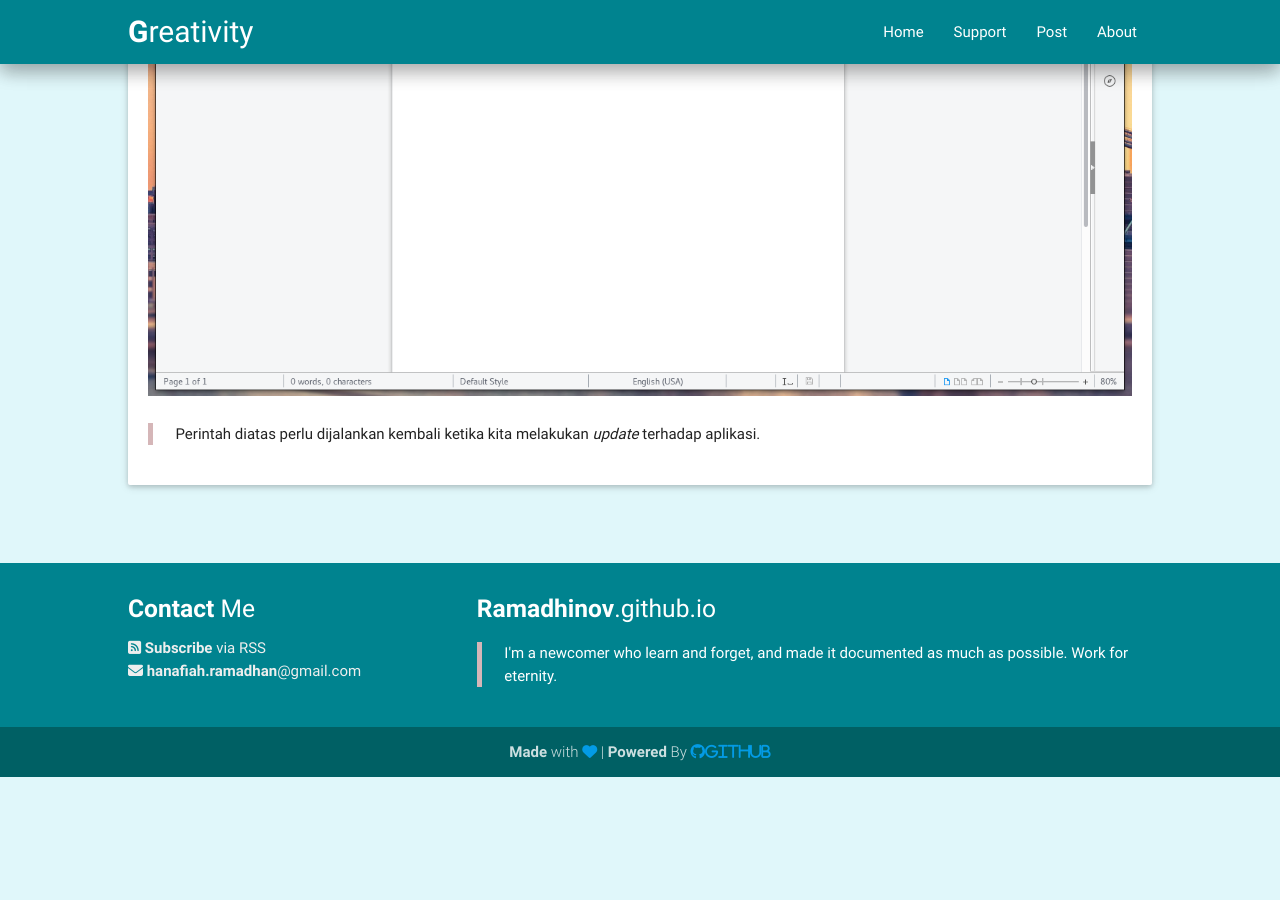
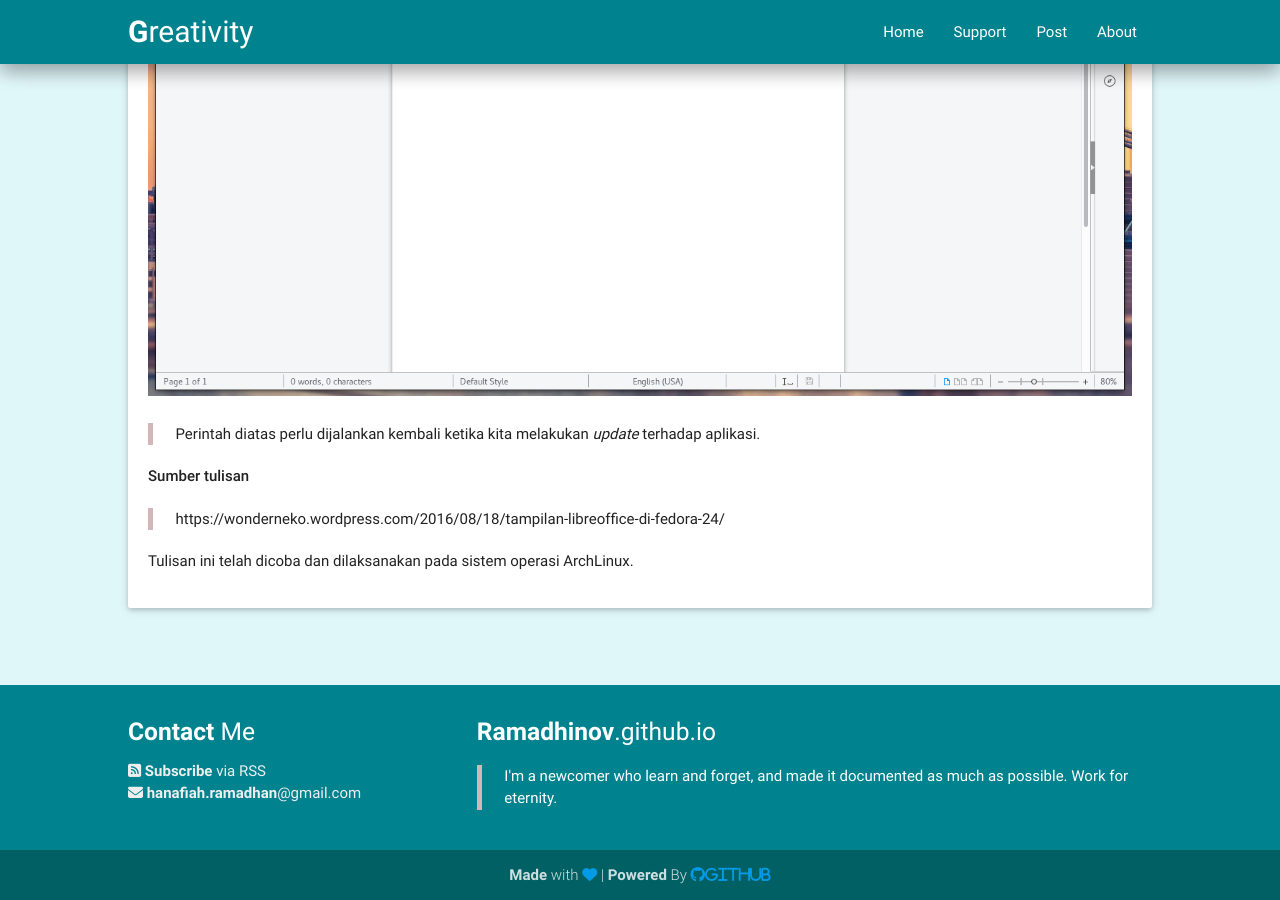
Before and after one commit to ade1256/ramadhinov.github.io, a Jekyll site: the page built from _posts/2016-10-05-Memperbaiki-tampilan-libreoffice.markdown, in a window 1280 px wide and 900 px high, scrolled down 1545 px. Built offline with Jekyll 4.4.1, drawn with Linux system fonts in a browser that asks for light colours; nearby versions of some CDN libraries; library files that are not in the unit come from our copies; comment, search, counter and statistics services are not loaded; before the commit the page ends 2322 px from its top, so only the background shows below that.

Commit message:
Menambah sumber

```diff
--- a/_posts/2016-10-05-Memperbaiki-tampilan-libreoffice.markdown
+++ b/_posts/2016-10-05-Memperbaiki-tampilan-libreoffice.markdown
@@ -22,3 +22,8 @@ Lalu logout komputer/laptop, dan buka kembali aplikasi **LibreOffice**. Maka tam
 ![Tampilan akhir libreoffice -fullwidth]({{site.baseurl}}/asset/images/libreoffice2.png)
 
 > Perintah diatas perlu dijalankan kembali ketika kita melakukan _update_ terhadap aplikasi.
+
+**Sumber tulisan**
+> https://wonderneko.wordpress.com/2016/08/18/tampilan-libreoffice-di-fedora-24/
+
+Tulisan ini telah dicoba dan dilaksanakan pada sistem operasi ArchLinux.
```
